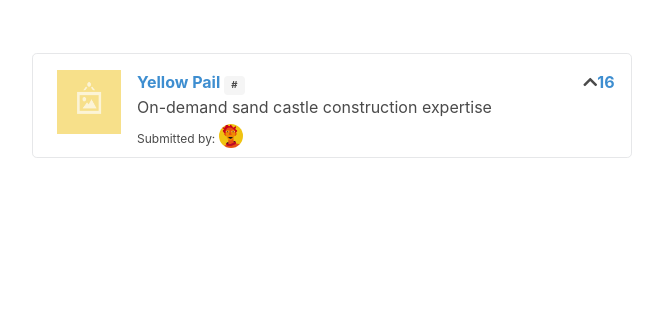
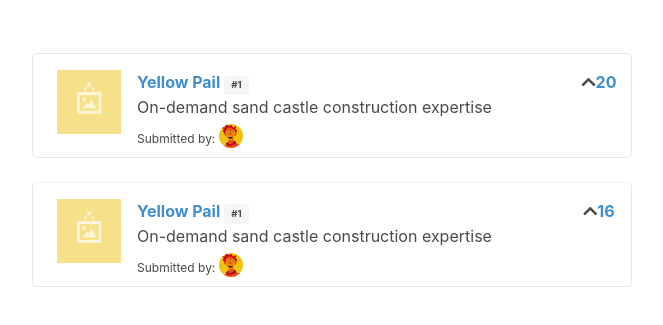
Before and after one commit to FrankKleiton/upvote, a plain HTML site: page app/index.html in a window 1280 px wide. Shown: the part 71-396 px from the top of the page, without its empty margins (308-971 px from the left). Drawn offline with nearby package versions, Linux system fonts and the light colour scheme.

Commit message:
:art: Sorting By Number of Votes

```diff
--- a/app/index.html
+++ b/app/index.html
@@ -15,7 +15,7 @@
       <h2 class="title has-text-centered dividing-header">UpVote!</h2>
 
       <div class="section">
-        <article class="media" v-for="submission in submissions" v-bind:key="submission.id">
+        <article class="media" v-for="submission in sortedSubmissions" v-bind:key="submission.id">
           <figure class="media-left">
             <img class="image is-64x64" v-bind:src="submission.submissionImage" />
           </figure>
@@ -24,7 +24,7 @@
               <p>
                 <strong>
                   <a v-bind:href="submission.url" class="has-text-info">{{ submission.title }}</a>
-                  <span class="tag is-small">#{{ submissions.id }}</span>
+                  <span class="tag is-small">#{{ submission.id }}</span>
                 </strong>
                 <br />
                 {{ submission.description }}
--- a/app/main.js
+++ b/app/main.js
@@ -2,5 +2,10 @@ const app = new Vue({
   el: '#app',
   data: {
     submissions: submissions
+  },
+  computed: {
+  	sortedSubmissions() {
+  		return this.submissions.sort((a, b) => b.votes - a.votes);
+  	}
   }
 });
--- a/app/seed.js
+++ b/app/seed.js
@@ -7,5 +7,14 @@ const submissions = [
 		votes: 16,
 		avatar: '../public/images/avatars/daniel.jpg',
 		submissionImage: '../public/images/submissions/image-yellow.png'
+	},
+	{
+		id: 1,
+		title: 'Yellow Pail',
+		description:'On-demand sand castle construction expertise',
+		url: '#',
+		votes: 20,
+		avatar: '../public/images/avatars/daniel.jpg',
+		submissionImage: '../public/images/submissions/image-yellow.png'
 	}
 ];
```
